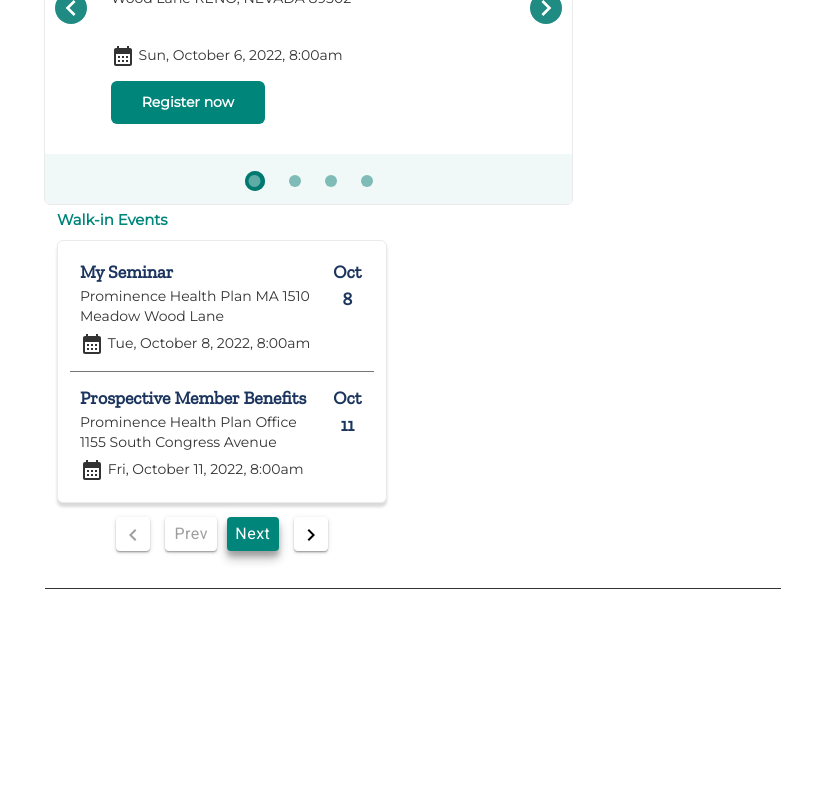
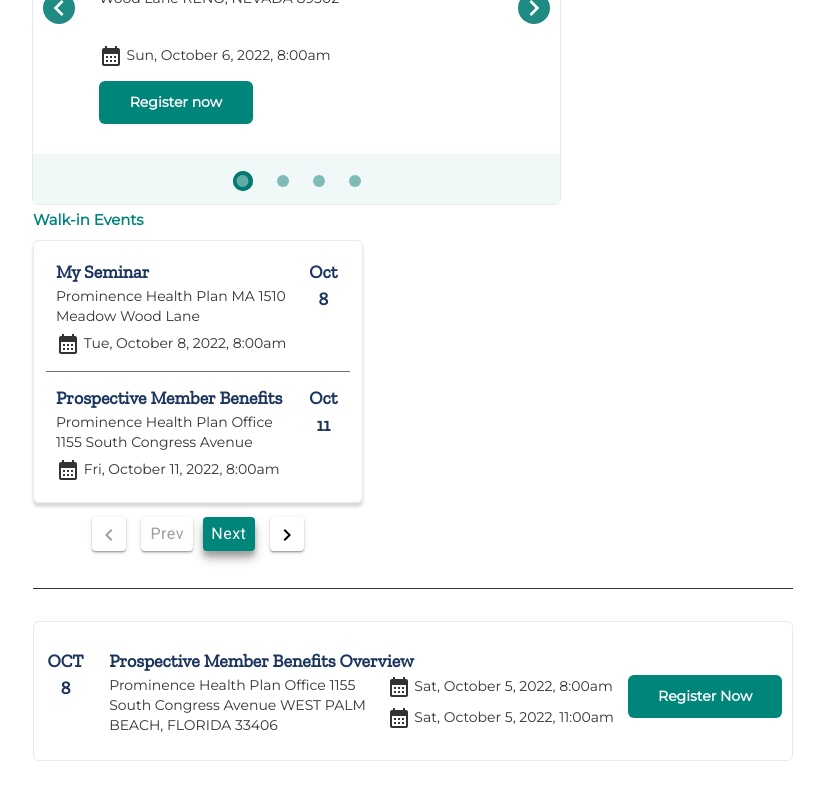
Before and after one commit to rjnpgarcia/events-project, a React (Create React App) app: page / in a window 1280 px wide. Shown: the part 574-1374 px from the top of the page, without its empty margins (227-1051 px from the left). Built offline with nearby package versions, Linux system fonts and the light colour scheme.

Commit message:
Seminar format

```diff
--- a/src/components/assets/Seminars.jsx
+++ b/src/components/assets/Seminars.jsx
@@ -1,5 +1,50 @@
+import Container from "react-bootstrap/Container";
+import Row from "react-bootstrap/Row";
+import Col from "react-bootstrap/Col";
+import CalendarMonthIcon from "@mui/icons-material/CalendarMonth";
+import classes from "./Seminars.module.css";
+
 function Seminars() {
-  return;
+  return (
+    <>
+      <Row className={classes.rowSeminars}>
+        <Col md="1" className={classes.monthDay}>
+          OCT
+          <br />8
+        </Col>
+        <Col md="11">
+          <Container className="p-0">
+            <Row className="justify-content-center">
+              <Col md="12">
+                <div className={classes.title}>
+                  Prospective Member Benefits Overview
+                </div>
+              </Col>
+            </Row>
+            <Row className="justify-content-end">
+              <Col md="5">
+                <div className={classes.details}>
+                  Prominence Health Plan Office 1155 South Congress Avenue WEST
+                  PALM BEACH, FLORIDA 33406
+                </div>
+              </Col>
+              <Col md="4" className="p-0">
+                <div className={classes.details}>
+                  <CalendarMonthIcon /> Sat, October 5, 2022, 8:00am
+                </div>
+                <div className={classes.details2}>
+                  <CalendarMonthIcon /> Sat, October 5, 2022, 11:00am
+                </div>
+              </Col>
+              <Col md="3" className="p-0">
+                <button className={classes.btnRegister}>Register Now</button>
+              </Col>
+            </Row>
+          </Container>
+        </Col>
+      </Row>
+    </>
+  );
 }
 
 export default Seminars;
--- a/src/components/assets/Seminars.module.css
+++ b/src/components/assets/Seminars.module.css
@@ -0,0 +1,72 @@
+.rowSeminars {
+  margin: auto;
+  margin-bottom: 14px;
+  /* width: 866px; */
+  height: 140px;
+  background: #ffffff;
+  border: 1px solid #eaeaea;
+  border-radius: 6px;
+  align-content: center;
+}
+
+.btnRegister {
+  display: block;
+  background: #00857a;
+  border-radius: 6px;
+  width: 154px;
+  height: 43px;
+  border: 0px;
+  margin: auto;
+
+  /* text */
+  font-family: "Montserrat";
+  font-style: normal;
+  font-weight: 600;
+  font-size: 14px;
+  line-height: 17px;
+  text-align: center;
+  color: #ffffff;
+}
+
+.monthDay {
+  font-family: "Zilla Slab";
+  font-style: normal;
+  font-weight: 700;
+  font-size: 18px;
+  line-height: 27px;
+
+  text-align: center;
+
+  color: #1c355e;
+}
+
+.title {
+  font-family: "Zilla Slab";
+  font-style: normal;
+  font-weight: 700;
+  font-size: 18px;
+  line-height: 27px;
+
+  color: #1c355e;
+}
+
+.details {
+  font-family: "Montserrat";
+  font-style: normal;
+  font-weight: 400;
+  font-size: 14px;
+  line-height: 20px;
+
+  color: #333333;
+}
+
+.details2 {
+  font-family: "Montserrat";
+  font-style: normal;
+  font-weight: 400;
+  font-size: 14px;
+  line-height: 20px;
+
+  color: #333333;
+  margin-top: 7px;
+}
--- a/src/pages/Nevada.jsx
+++ b/src/pages/Nevada.jsx
@@ -5,6 +5,7 @@ import classes from "./Pages.module.css";
 import Dates from "../components/assets/Dates";
 import Featured from "../components/assets/Featured";
 import WalkIn from "../components/assets/WalkIn";
+import Seminars from "../components/assets/Seminars";
 
 function NevadaPage() {
   const nevadaDummyData = [
@@ -115,7 +116,7 @@ function NevadaPage() {
     <div>
       <Container className={classes.containerDates}>
         <Row className="justify-content-center">
-          <Col md="8">
+          <Col md="8" className="p-0">
             <Dates />
             <Container className={classes.containerEvents}>
               <Row>
@@ -129,6 +130,9 @@ function NevadaPage() {
                 </Col>
               </Row>
             </Container>
+            <Container className={classes.containerSeminar}>
+              <Seminars />
+            </Container>
           </Col>
         </Row>
       </Container>
--- a/src/pages/Pages.module.css
+++ b/src/pages/Pages.module.css
@@ -14,7 +14,7 @@
   padding-top: 3px;
   width: 330px;
   height: 343px;
-  margin-left: 24px;
+  margin-left: 12px;
 }
 
 .colFeatured {
@@ -43,3 +43,9 @@ h5 {
   line-height: 24px;
   color: #00857a;
 }
+
+.containerSeminar {
+  margin-top: 32px;
+  padding: 0px;
+  justify-content: center;
+}
```
